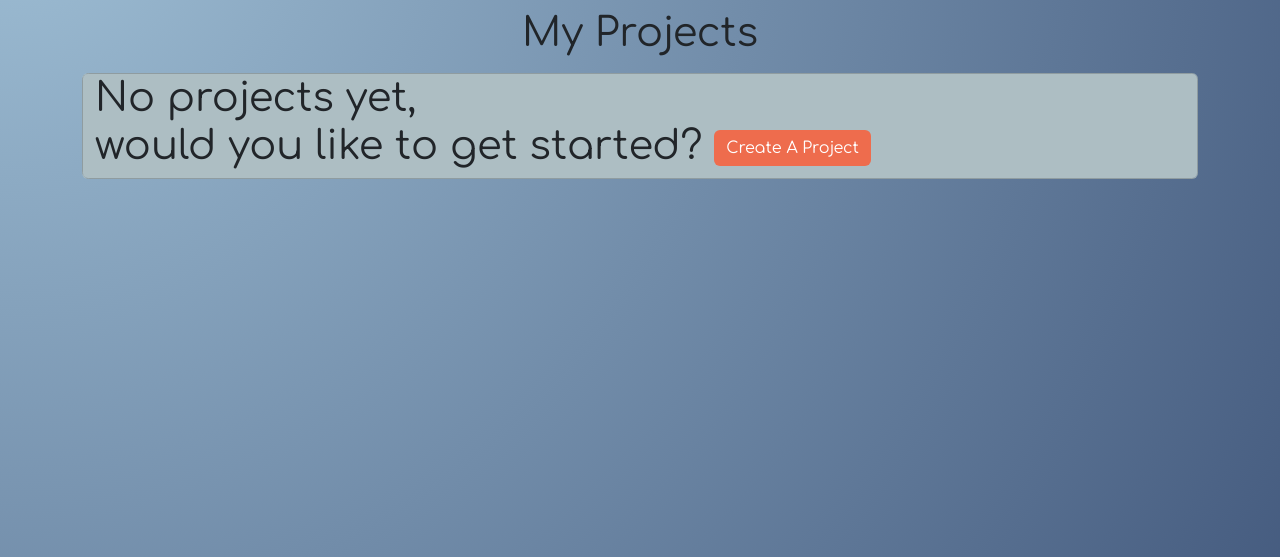
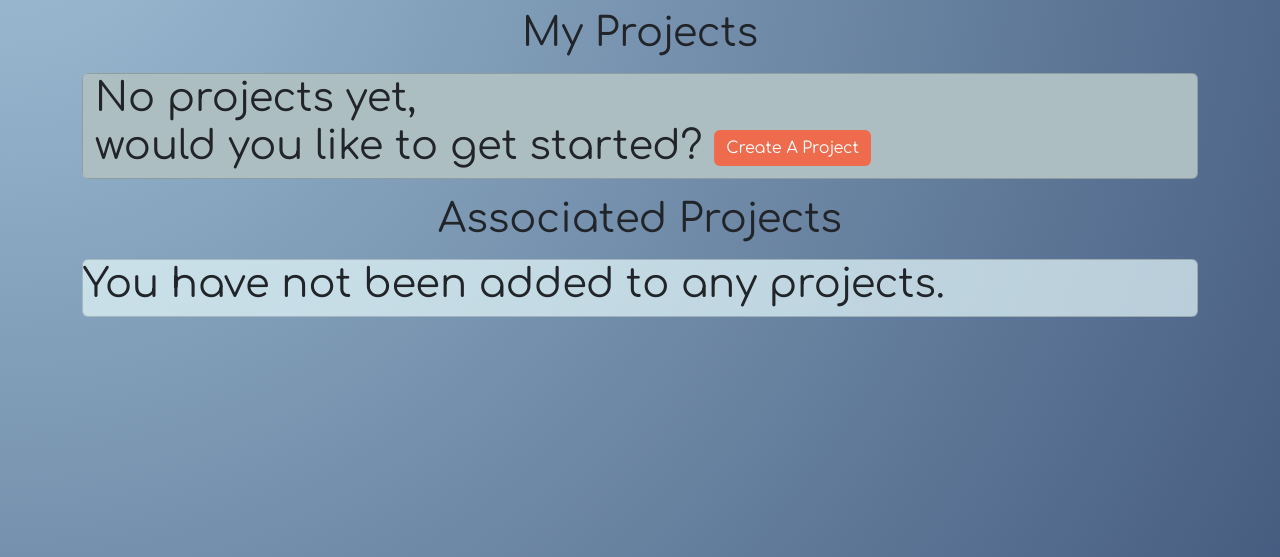
Before and after one commit to coffeemug17/workflowwiz, a Django app: page /projects/ in a window 1280 px wide. Shown: the part 141-698 px from the top of the page. Run offline with Django 4.2, Linux system fonts and the light colour scheme; the visitor is signed in with stand-in values (Sample User, id 1); data that the repository does not hold is empty.

Commit message:
fixed the latest bugs

```diff
--- a/main_app/models.py
+++ b/main_app/models.py
@@ -1,7 +1,6 @@
 from django.db import models
 from django.urls import reverse
 from datetime import date
-# Import the User
 from django.contrib.auth.models import User
 
 PRIORITIES = (
@@ -26,7 +25,6 @@ class Project(models.Model):
 
 class Task(models.Model):
     title = models.CharField(max_length=100)
-    # later turn into drop down off assigned users
     assignee = models.CharField(max_length=50)
     description = models.TextField(max_length=250)
     due_date = models.DateField('Due Date')
@@ -49,13 +47,10 @@ class Task(models.Model):
         return reverse('detail', kwargs={'project_id': self.project_id})
 
 class Comment(models.Model):
-    # name = models.CharField(max_length=100)
     comment = models.TextField(max_length=250)
     user = models.ForeignKey( User, on_delete=models.CASCADE)
     project = models.ForeignKey( Project, on_delete=models.CASCADE)
 
-    # def __str__(self):
-    #     return f"{self.()} on {self.date}"
 
     class Meta:
         ordering = ['id']
--- a/main_app/templates/main_app/task_confirm_delete.html
+++ b/main_app/templates/main_app/task_confirm_delete.html
@@ -9,6 +9,5 @@
     {% csrf_token %}
     <input type="submit" value="Yes - Delete!" class="btn btn-primary">
     <a href="{% url 'detail' object.project.id %}" class="btn btn-primary">Cancel</a>
-
   </form>
 {% endblock %}
--- a/main_app/templates/main_app/task_form.html
+++ b/main_app/templates/main_app/task_form.html
@@ -17,10 +17,4 @@
 </form>
 
 
-<script>
-
-
-
-</script>
-
 {% endblock %}
--- a/main_app/templates/projects/index.html
+++ b/main_app/templates/projects/index.html
@@ -21,8 +21,9 @@
         {% endfor %}
     </div>
 </div>
+
+<h1 class="text-center mb-3">Associated Projects</h1>
 {% for project in assoc_projects %}
-<h1 class="text-center mb-3">Associated Projects</h1>
 <div class="container" id="project-index2">
     <div class="row">
         <div class="col-sm-4 mb-3 mt-3">
@@ -32,6 +33,10 @@
                 <a href="{% url 'detail' project.id %}" class="btn btn-primary">View Project</a>
             </div>
         </div>
+        {% empty %}
+        <div class="card">
+            <h1>You have not been added to any projects.</h1>
+        </div>
         {% endfor %}
     </div>
 </div>
--- a/main_app/views.py
+++ b/main_app/views.py
@@ -7,12 +7,11 @@ from django.contrib.auth.forms import UserCreationForm
 from django.contrib.auth.decorators import login_required
 from django.contrib.auth.mixins import LoginRequiredMixin
 from .models import Project, Task, User
-from .forms import CommentForm, TaskForm, ProjectForm
+from .forms import CommentForm, TaskForm
 
-# Create your views here.
 class ProjectCreate(LoginRequiredMixin, CreateView):
   model = Project
-  form_class = ProjectForm
+  fields = ['title', 'description']
 
   def form_valid(self, form):
     form.instance.user = self.request.user
@@ -20,7 +19,7 @@ class ProjectCreate(LoginRequiredMixin, CreateView):
 
 class ProjectUpdate(LoginRequiredMixin, UpdateView):
   model = Project
-  fields = ['title', 'description']
+  fields = ['title', 'description', 'completion']
 
 
 class ProjectDelete(LoginRequiredMixin, DeleteView):
@@ -54,7 +53,6 @@ class TaskUpdate(LoginRequiredMixin, UpdateView):
 
 class TaskDelete(LoginRequiredMixin, DeleteView):
   model = Task
-  # success_url = '/projects'
   def get_success_url(self):
       return reverse(
           'detail',
@@ -109,18 +107,13 @@ def unassoc_member(request, project_id, member_id):
 def signup(request):
   error_message = ''
   if request.method == 'POST':
-    # This is how to create a 'user' form object
-    # that includes the data from the browser
     form = UserCreationForm(request.POST)
     if form.is_valid():
-      # This will add the user to the database
       user = form.save()
-      # This is how we log a user in via code
       login(request, user)
       return redirect('index')
     else:
       error_message = 'Invalid sign up - try again'
-  # A bad POST or a GET request, so render signup.html with an empty form
   form = UserCreationForm()
   context = {'form': form, 'error_message': error_message}
   return render(request, 'registration/signup.html', context)
```
Also changed, not shown: main_app/templates/projects/detail.html (+4 -7 lines).
